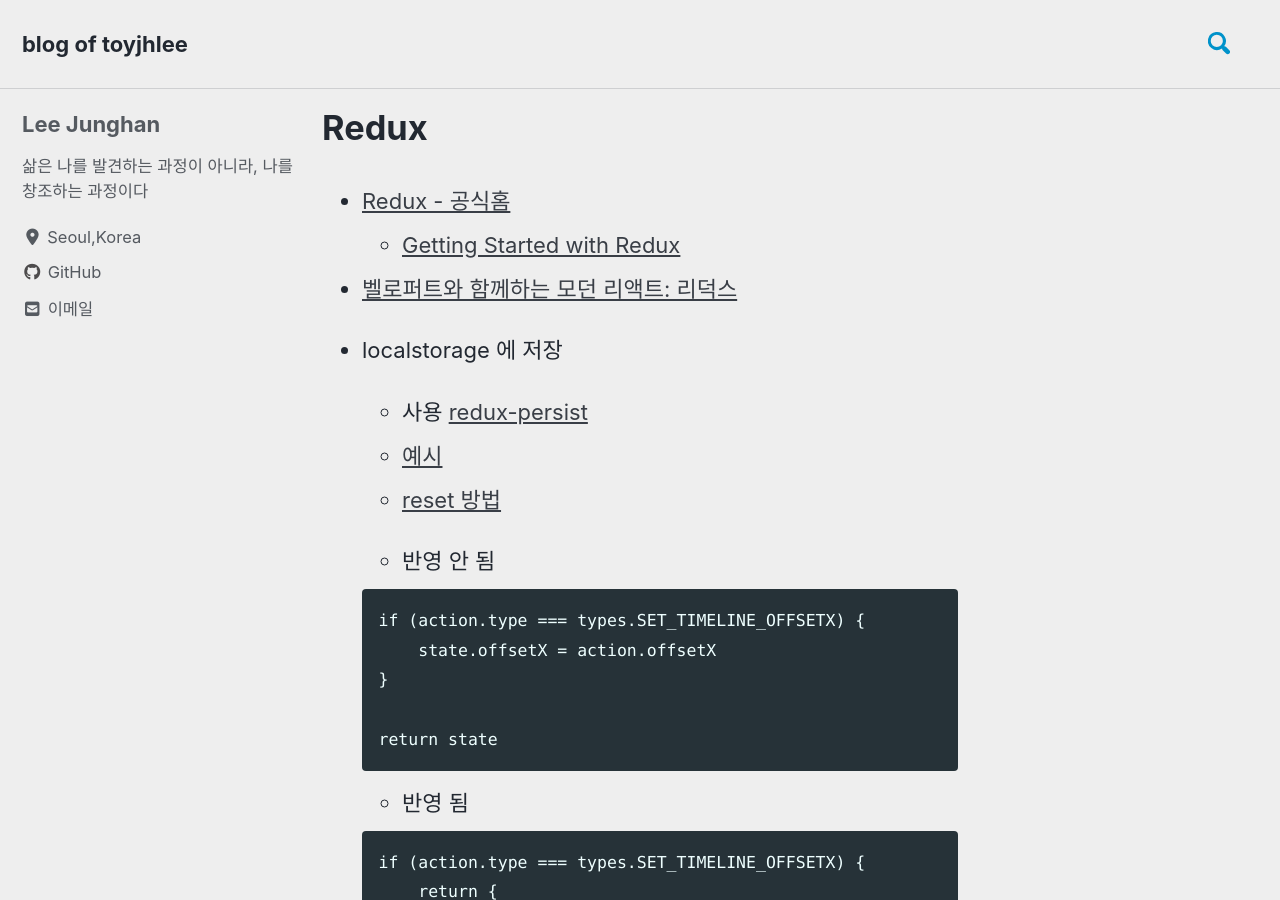
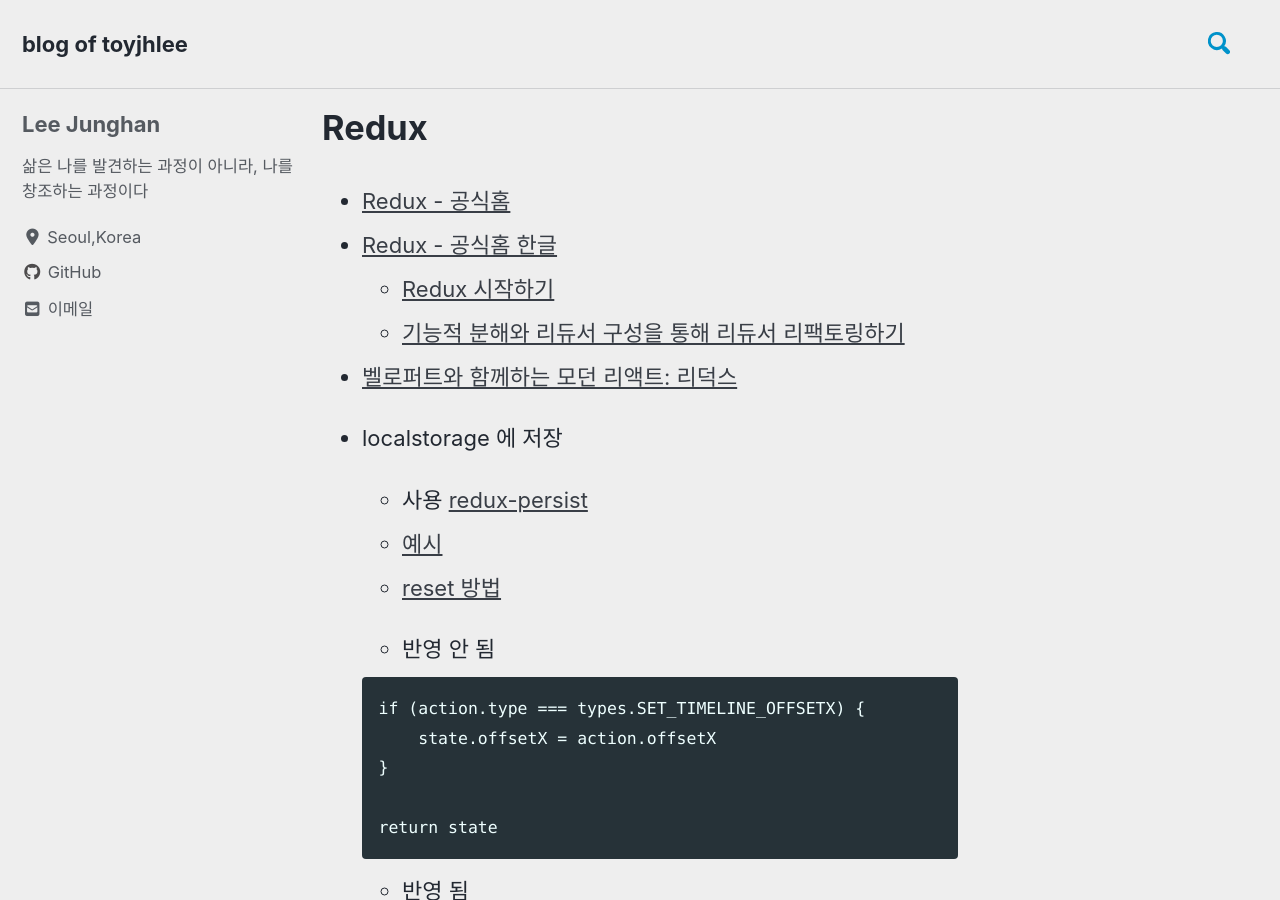
Before and after one commit to toyjhlee/toyjhlee.github.com, a Jekyll site: the page built from _posts/2020-08-28-redux.md, in a window 1280 px wide and 900 px high. Built offline with Jekyll 4.4.1, drawn with Linux system fonts in a browser that asks for light colours; cached includes are drawn as plain includes; nearby versions of some CDN libraries.

Commit message:
docs: minify update

```diff
--- a/_posts/2020-08-28-redux.md
+++ b/_posts/2020-08-28-redux.md
@@ -1,5 +1,7 @@
 -   [Redux - 공식홈](https://redux.js.org/)
-    -   [Getting Started with Redux](https://redux.js.org/introduction/getting-started)
+-   [Redux - 공식홈 한글](https://ko.redux.js.org/)
+    -   [Redux 시작하기](https://ko.redux.js.org/introduction/getting-started/)
+    -   [기능적 분해와 리듀서 구성을 통해 리듀서 리팩토링하기](https://ko.redux.js.org/recipes/structuring-reducers/refactoring-reducer-example/)
 -   [벨로퍼트와 함께하는 모던 리액트: 리덕스](https://react.vlpt.us/)
 
 -   localstorage 에 저장
```
